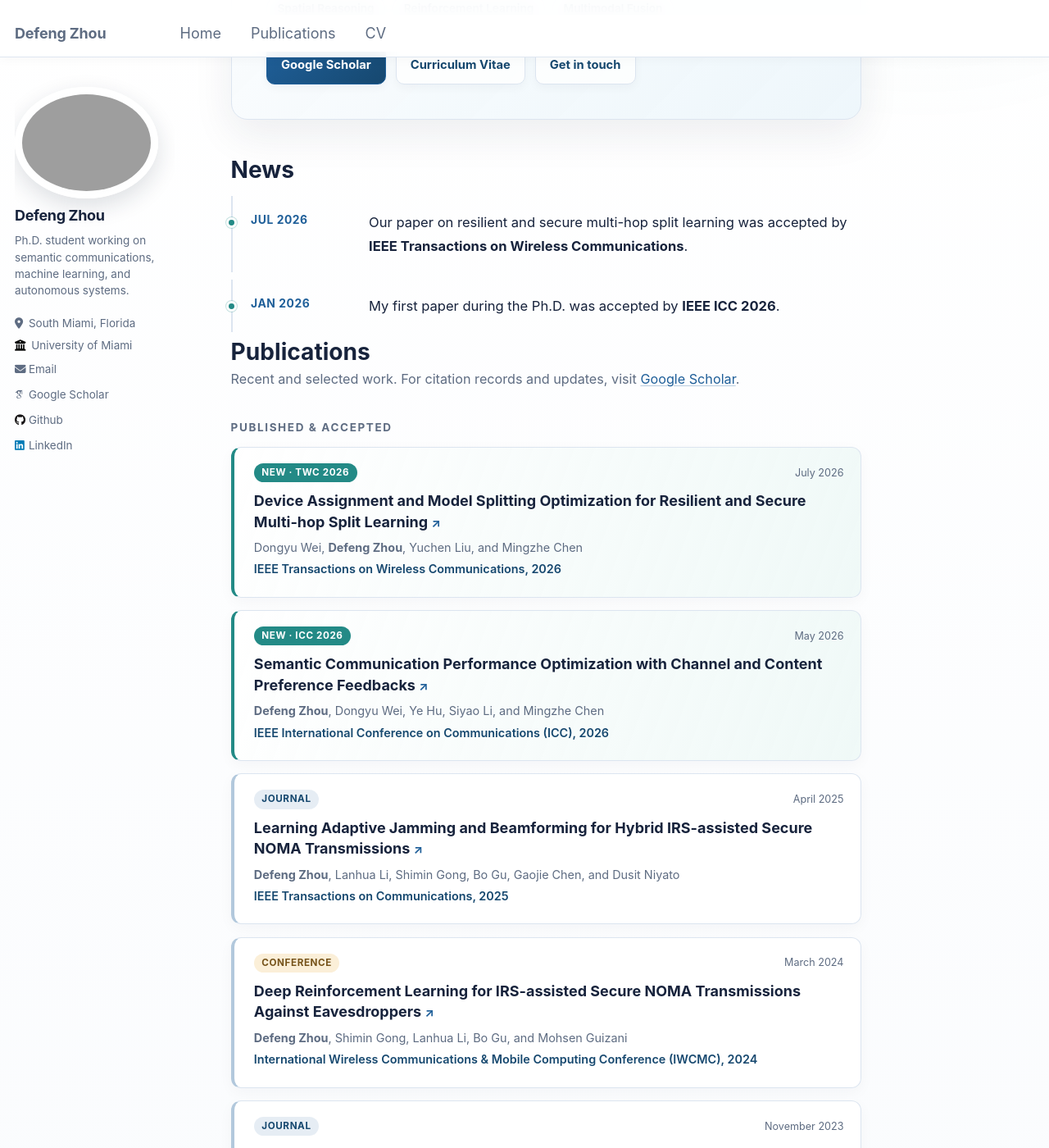
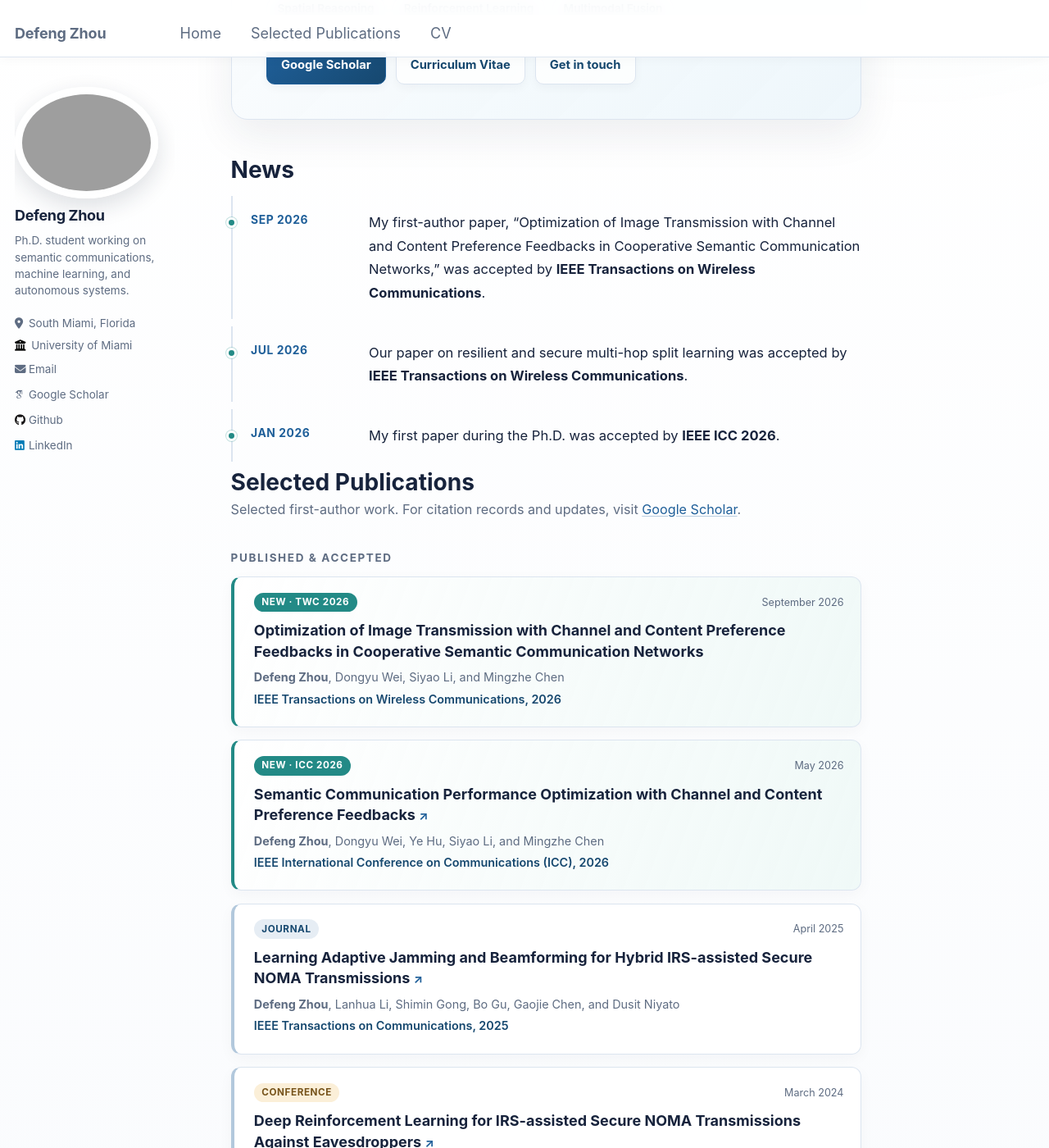
Before and after one commit to Elapsedf/Elapsedf.github.io, a Jekyll site: the page built from _pages/about.md, in a window 1280 px wide and 1400 px high, scrolled down 658 px. Shown: the whole window at 82% size. Built offline with Jekyll 4.4.1, drawn with Linux system fonts in a browser that asks for light colours; some web fonts are replaced; some of the changed text lies outside the part shown.

Commit message:
Update selected publications and news

```diff
--- a/_data/navigation.yml
+++ b/_data/navigation.yml
@@ -3,7 +3,7 @@ main:
   - title: "Home"
     url: /
 
-  - title: "Publications"
+  - title: "Selected Publications"
     url: /publications/
 
   # - title: "Talks"
--- a/_pages/about.md
+++ b/_pages/about.md
@@ -35,6 +35,10 @@ News
 
 <ol class="news-timeline">
   <li>
+    <time datetime="2026-09">Sep 2026</time>
+    <span>My first-author paper, “Optimization of Image Transmission with Channel and Content Preference Feedbacks in Cooperative Semantic Communication Networks,” was accepted by <strong>IEEE Transactions on Wireless Communications</strong>.</span>
+  </li>
+  <li>
     <time datetime="2026-07">Jul 2026</time>
     <span>Our paper on resilient and secure multi-hop split learning was accepted by <strong>IEEE Transactions on Wireless Communications</strong>.</span>
   </li>
@@ -44,10 +48,10 @@ News
   </li>
 </ol>
 
-Publications
-============
+Selected Publications
+=====================
 
-<p class="section-note">Recent and selected work. For citation records and updates, visit <a href="https://scholar.google.com/citations?hl=en&user=6B91xcQAAAAJ">Google Scholar</a>.</p>
+<p class="section-note">Selected first-author work. For citation records and updates, visit <a href="https://scholar.google.com/citations?hl=en&user=6B91xcQAAAAJ">Google Scholar</a>.</p>
 
 <div class="publication-group">
   <h3>Published &amp; Accepted</h3>
@@ -55,10 +59,10 @@ Publications
   <article class="publication-card publication-card--featured">
     <div class="publication-card__topline">
       <span class="paper-status">New · TWC 2026</span>
-      <time datetime="2026-07">July 2026</time>
+      <time datetime="2026-09">September 2026</time>
     </div>
-    <h4><a href="https://ieeexplore.ieee.org/abstract/document/11618940/">Device Assignment and Model Splitting Optimization for Resilient and Secure Multi-hop Split Learning</a></h4>
-    <p>Dongyu Wei, <strong>Defeng Zhou</strong>, Yuchen Liu, and Mingzhe Chen</p>
+    <h4>Optimization of Image Transmission with Channel and Content Preference Feedbacks in Cooperative Semantic Communication Networks</h4>
+    <p><strong>Defeng Zhou</strong>, Dongyu Wei, Siyao Li, and Mingzhe Chen</p>
     <p class="publication-card__venue">IEEE Transactions on Wireless Communications, 2026</p>
   </article>
 
@@ -92,29 +96,14 @@ Publications
     <p class="publication-card__venue">International Wireless Communications &amp; Mobile Computing Conference (IWCMC), 2024</p>
   </article>
 
-  <article class="publication-card">
-    <div class="publication-card__topline">
-      <span class="paper-status paper-status--journal">Journal</span>
-      <time datetime="2023-11">November 2023</time>
-    </div>
-    <h4><a href="https://www.sciencedirect.com/science/article/pii/S092523122301189X">Progressive Network Based on Detail Scaling and Texture Extraction: A More General Framework for Image Deraining</a></h4>
-    <p>Jiehui Huang, Zhenchao Tang, Xuedong He, Jun Zhou, <strong>Defeng Zhou</strong>, and Calvin Yu-Chian Chen</p>
-    <p class="publication-card__venue">Neurocomputing, 2024</p>
-  </article>
 </div>
 
 <div class="publication-group publication-group--ongoing">
   <h3>Ongoing Work</h3>
 
   <article class="publication-card">
-    <span class="paper-status paper-status--ongoing">Under review</span>
-    <h4>Optimization of Image Transmission with Channel and Content Preference Feedbacks in Cooperative Semantic Communication Networks</h4>
-    <p><strong>Defeng Zhou</strong>, Dongyu Wei, Siyao Li, and Mingzhe Chen</p>
-  </article>
-
-  <article class="publication-card">
-    <span class="paper-status paper-status--ongoing">In progress</span>
-    <h4>Semantic-Utility-Aware Cell-Free User-Centric Network</h4>
+    <span class="paper-status paper-status--ongoing">Under review · TMC</span>
+    <h4>Semantic-Utility-Aware Fronthaul Orchestration for Cell-Free User-Centric Networks</h4>
     <p><strong>Defeng Zhou</strong>, Siyao Li, and Mingzhe Chen</p>
   </article>
 
```
Also changed, not shown: _pages/publications.md (+4 -2 lines), _publications/NeruoComputing.md (+1 -0 lines), _publications/TWC2026.md (+1 -0 lines), _publications/TWC2026_ImageTransmission.md (added, +8 -0 lines).
